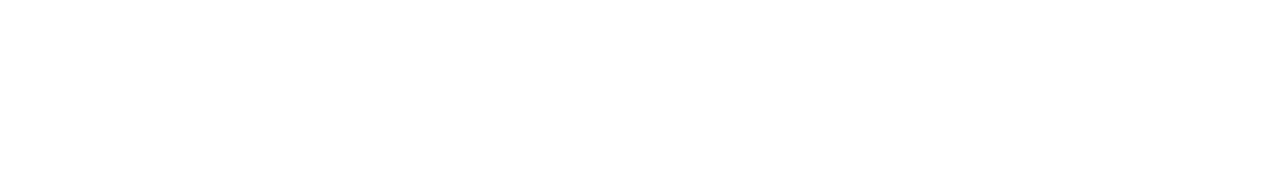
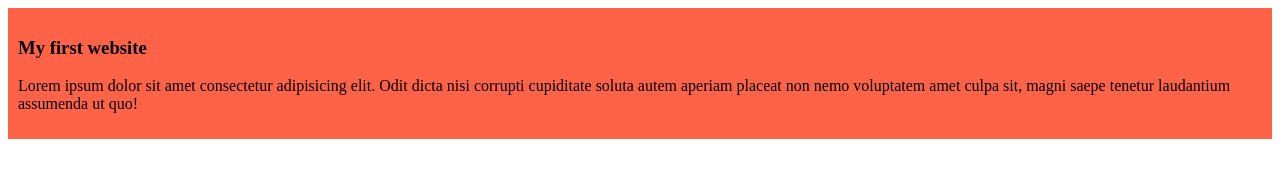
Before and after one commit to ShahriarAlam47/my-simple-website, a plain HTML site: page index.html in a window 1280 px wide. Drawn offline with Linux system fonts and the light colour scheme.

Commit message:
added the first blog

```diff
--- a/index.html
+++ b/index.html
@@ -4,8 +4,12 @@
     <meta charset="UTF-8">
     <meta name="viewport" content="width=device-width, initial-scale=1.0">
     <title>My Simple Website</title>
+    <link rel="stylesheet" href="/styles/blog.css">
 </head>
 <body>
-
+    <div>
+        <h3>My first website</h3>
+        <p>Lorem ipsum dolor sit amet consectetur adipisicing elit. Odit dicta nisi corrupti cupiditate soluta autem aperiam placeat non nemo voluptatem amet culpa sit, magni saepe tenetur laudantium assumenda ut quo!</p>
+    </div>
 </body>
 </html>
--- /dev/null
+++ b/styles/blog.css
@@ -0,0 +1,4 @@
+div{
+    background-color: tomato;
+    padding: 10px;
+}
```
